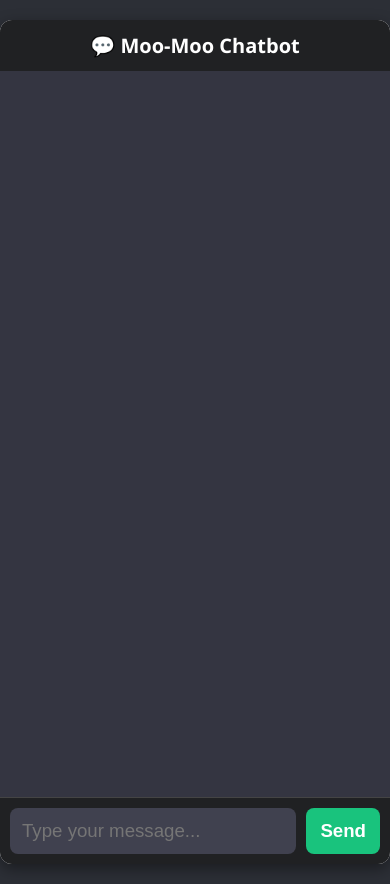
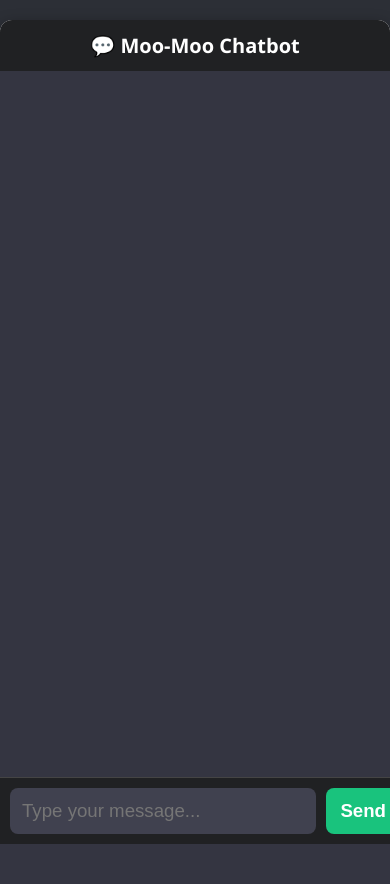
Before and after one commit to jeffhb60/FlaskChatBot, a Flask app: page / in a window 390 px wide. After the commit the page ends 844 px from the top, so only its background shows below. Run offline with Flask 3, Linux system fonts and the light colour scheme.

Commit message:
Updated to improve mobile experience.

```diff
--- a/templates/chat.html
+++ b/templates/chat.html
@@ -133,16 +133,14 @@
 
     @media (max-width: 768px) {
   html, body {
-        touch-action: manipulation;
-        -webkit-overflow-scrolling: touch;
+    height: 100%;
+    overflow: hidden;
   }
 
   .page-container {
-        display: flex;
-        flex-direction: column;
-        min-height: 100vh;
-        height: auto;
+    padding-bottom: 80px; /* Give space for fixed input */
   }
+
 
 
       .main-content {
@@ -161,20 +159,19 @@
       }
 
   .chat-box {
-        padding: 10px;
-        font-size: 14px;
     flex: 1;
     overflow-y: auto;
     min-height: 0;
   }
 
   #inputFormWrapper {
-        position: sticky;
+    position: fixed;
     bottom: 0;
+    left: 0;
+    width: 100%;
     background-color: #202123;
-        border-top: 1px solid #444;
+    z-index: 999;
     padding: 10px;
-        z-index: 100;
   }
 
 
```
Lines whose indentation alone changed are shown as unchanged.
